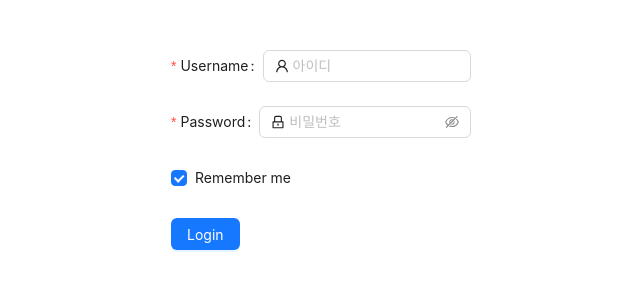
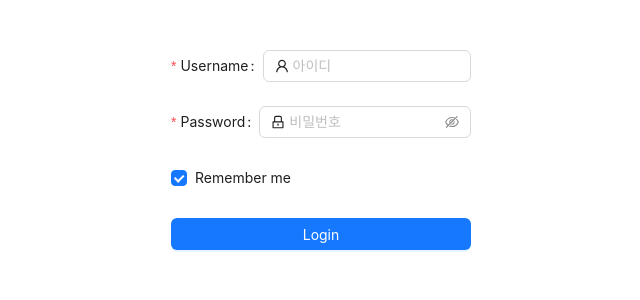
Before and after one commit to Qoo-Flip-ers/sarang_talk, a React (Create React App) app: page /login in a window 1280 px wide. Shown: the top 300 px of the page, without its empty margins (319-959 px from the left). Built offline with nearby package versions, Linux system fonts and the light colour scheme.

Commit message:
[Add] 페이지 이동 기능

```diff
--- a/package.json
+++ b/package.json
@@ -9,6 +9,7 @@
     "antd": "^5.18.3",
     "react": "^18.3.1",
     "react-dom": "^18.3.1",
+    "react-router-dom": "^6.23.1",
     "react-scripts": "5.0.1",
     "web-vitals": "^2.1.4"
   },
--- a/src/App.js
+++ b/src/App.js
@@ -1,62 +1,38 @@
 import React from "react";
-import { Form, Input, Button, Checkbox } from "antd";
-import { UserOutlined, LockOutlined } from "@ant-design/icons";
+import { BrowserRouter, Routes, Route, useNavigate } from "react-router-dom";
+import HomePage from "./Page/HomePage";
+import LoginPage from "./Page/LoginPage";
+import { Typography, Button } from "antd";
+const { Title } = Typography;
 
 const App = () => {
-  const onFinish = (values) => {
-    console.log("Success:", values);
+  return (
+    <BrowserRouter>
+      <Routes>
+        <Route path="/" element={<Introduce />} />
+        <Route path="/signin" element={<HomePage />} />
+        <Route path="/login" element={<LoginPage />} />
+      </Routes>
+    </BrowserRouter>
+  );
+};
+
+const Introduce = () => {
+  const navigate = useNavigate();
+
+  const goToSign = () => {
+    navigate("/signin");
   };
 
-  const onFinishFailed = (errorInfo) => {
-    console.log("Failed:", errorInfo);
+  const goToLogIn = () => {
+    navigate("/login");
   };
 
   return (
-    <div style={{ maxWidth: "300px", margin: "50px auto" }}>
-      <Form
-        name="basic"
-        initialValues={{ remember: true }}
-        onFinish={onFinish}
-        onFinishFailed={onFinishFailed}
-        autoComplete="off"
-      >
-        {/* <Form.Item
-          label="제목"
-          name="Tile"
-          rules={[{ required: true, message: "Please input your tile!" }]}
-        >
-          <Input />
-        </Form.Item> */}
-        <Form.Item
-          label="Username"
-          name="username"
-          rules={[{ required: true, message: "Please input your username!" }]}
-        >
-          <Input prefix={<UserOutlined />} placeholder="아이디" />
-        </Form.Item>
-
-        <Form.Item
-          label="Password"
-          name="password"
-          rules={[{ required: true, message: "Please input your password!" }]}
-        >
-          <Input.Password
-            prefix={<LockOutlined />}
-            type="password"
-            placeholder="비밀번호"
-          />
-        </Form.Item>
-
-        <Form.Item name="remember" valuePropName="checked">
-          <Checkbox>Remember me</Checkbox>
-        </Form.Item>
-
-        <Form.Item>
-          <Button type="primary" htmlType="submit">
-            Login
-          </Button>
-        </Form.Item>
-      </Form>
+    <div>
+      <Title>Go to Page</Title>
+      <Button onClick={goToSign}>Sign In</Button>
+      <Button onClick={goToLogIn}>Log In</Button>
     </div>
   );
 };
--- /dev/null
+++ b/src/Page/HomePage.js
@@ -0,0 +1,9 @@
+import React from "react";
+import { Form, Input, Button, Checkbox } from "antd";
+import { UserOutlined, LockOutlined } from "@ant-design/icons";
+
+const HomePage = () => {
+  return <div>HomePage</div>;
+};
+
+export default HomePage;
--- /dev/null
+++ b/src/Page/LoginPage.js
@@ -0,0 +1,57 @@
+import React from "react";
+import { Form, Input, Button, Checkbox } from "antd";
+import { UserOutlined, LockOutlined } from "@ant-design/icons";
+
+const LoginPage = () => {
+  const onFinish = (values) => {
+    console.log("Success:", values);
+  };
+
+  const onFinishFailed = (errorInfo) => {
+    console.log("Failed:", errorInfo);
+  };
+
+  return (
+    <div style={{ maxWidth: "300px", margin: "50px auto" }}>
+      <Form
+        name="basic"
+        initialValues={{ remember: true }}
+        onFinish={onFinish}
+        onFinishFailed={onFinishFailed}
+        autoComplete="off"
+      >
+        <Form.Item
+          label="Username"
+          name="username"
+          rules={[{ required: true, message: "Please input your username!" }]}
+        >
+          <Input prefix={<UserOutlined />} placeholder="아이디" />
+        </Form.Item>
+
+        <Form.Item
+          label="Password"
+          name="password"
+          rules={[{ required: true, message: "Please input your password!" }]}
+        >
+          <Input.Password
+            prefix={<LockOutlined />}
+            type="password"
+            placeholder="비밀번호"
+          />
+        </Form.Item>
+
+        <Form.Item name="remember" valuePropName="checked">
+          <Checkbox>Remember me</Checkbox>
+        </Form.Item>
+
+        <Form.Item>
+          <Button type="primary" block>
+            Login
+          </Button>
+        </Form.Item>
+      </Form>
+    </div>
+  );
+};
+
+export default LoginPage;
```
Also changed, not shown: 1 other file (tests, documents, lock files or other folders).
